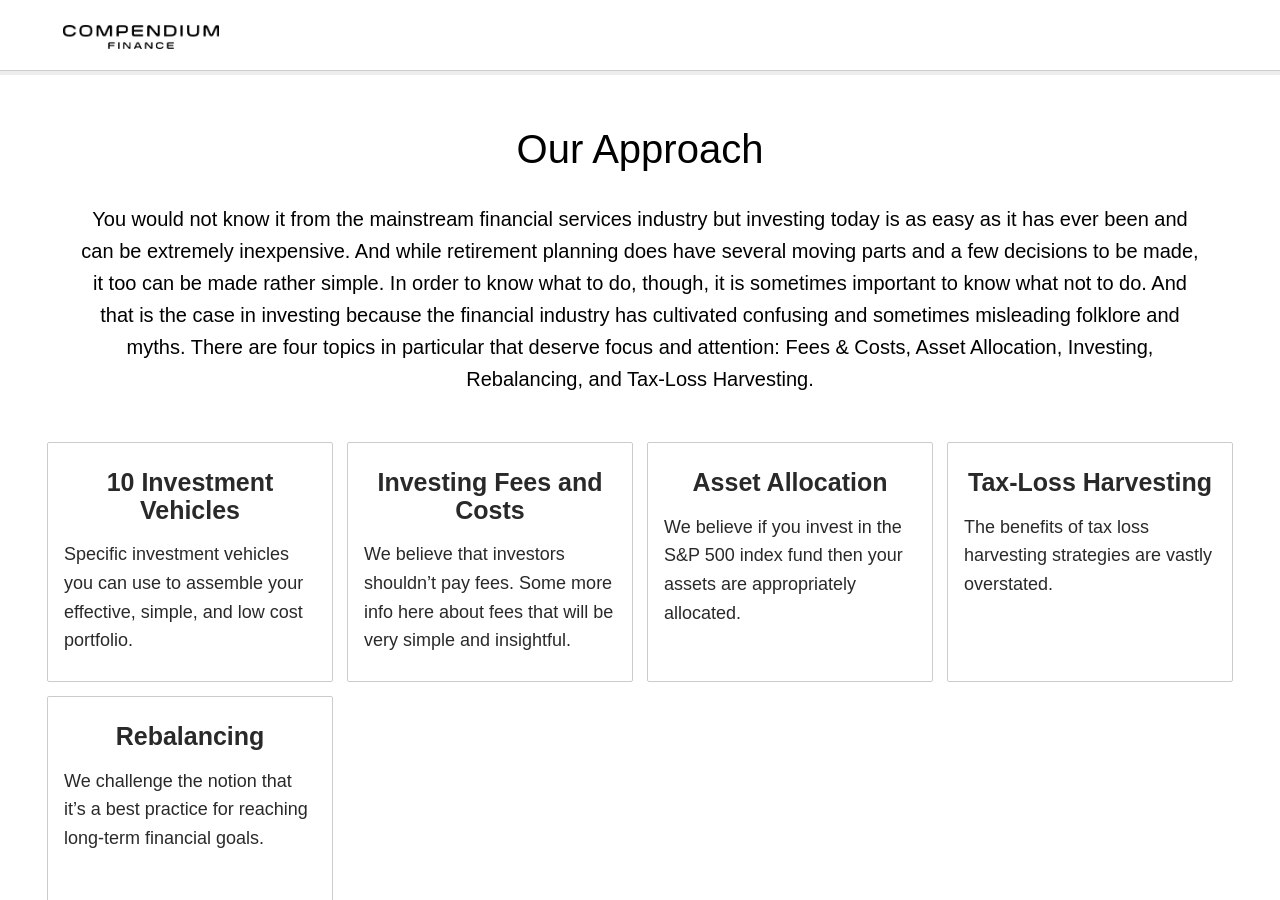
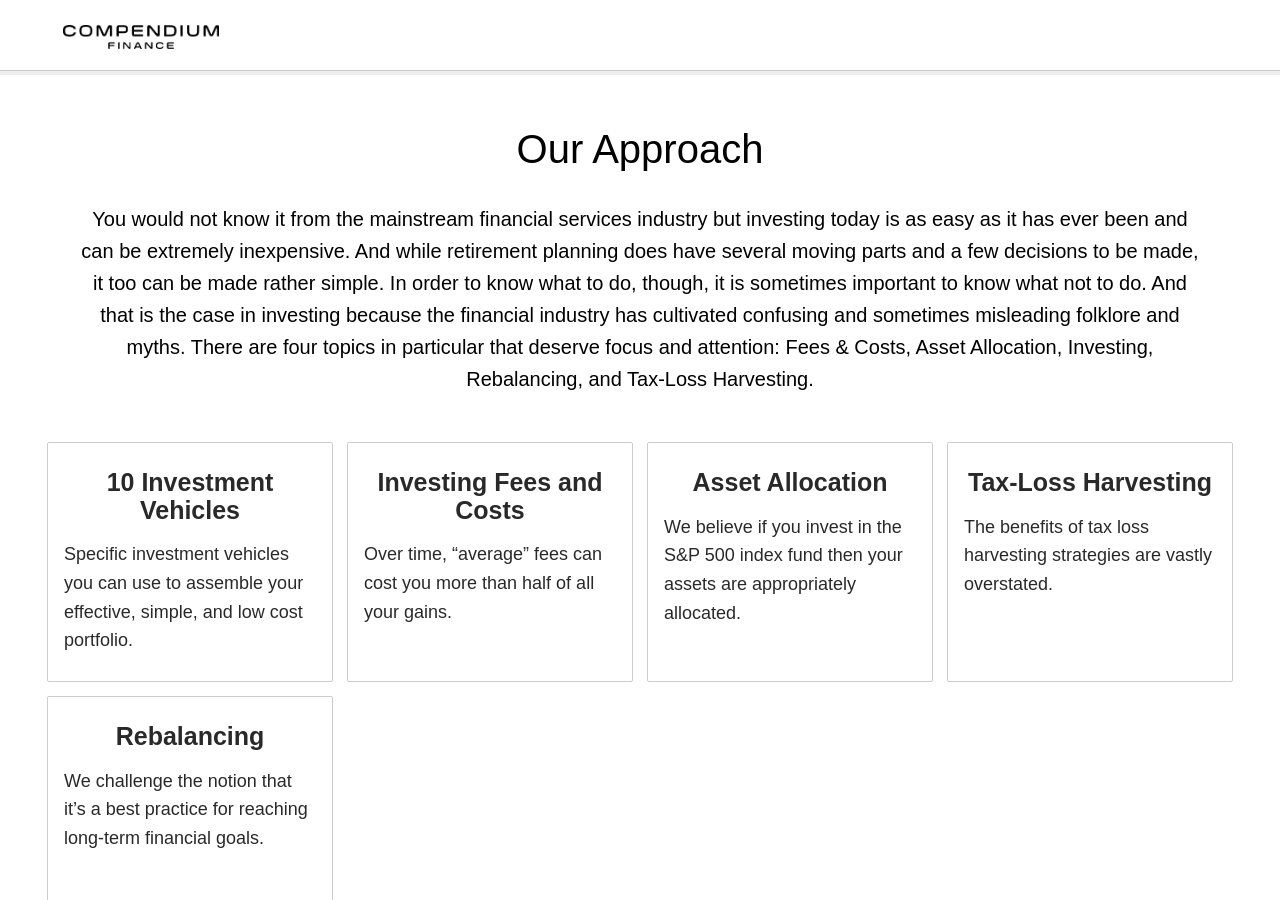
Before and after one commit to plynty/compendiumfinance, a Jekyll site: the page built from aboutus.md, in a window 1280 px wide and 900 px high. Built offline with Jekyll 4.4.1, drawn with Linux system fonts in a browser that asks for light colours; nearby versions of some CDN libraries; some web fonts are replaced.

Commit message:
Updated Low Fees

```diff
--- a/_resources/low-fees.md
+++ b/_resources/low-fees.md
@@ -5,8 +5,7 @@ format_class: resource
 section: resource-cards
 no_date: true
 status: current
-lead: We believe that investors shouldn’t pay fees. Some more info here about fees
-  that will be very simple and insightful.
+lead: Over time, “average” fees can cost you more than half of all your gains.
 link: fee-calc.html
 source: internal
 ---
```
